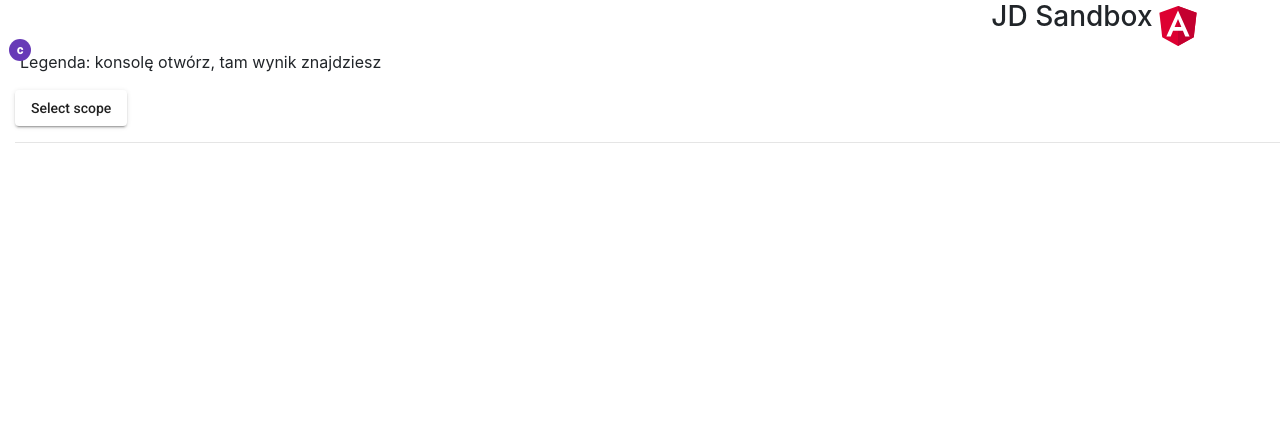
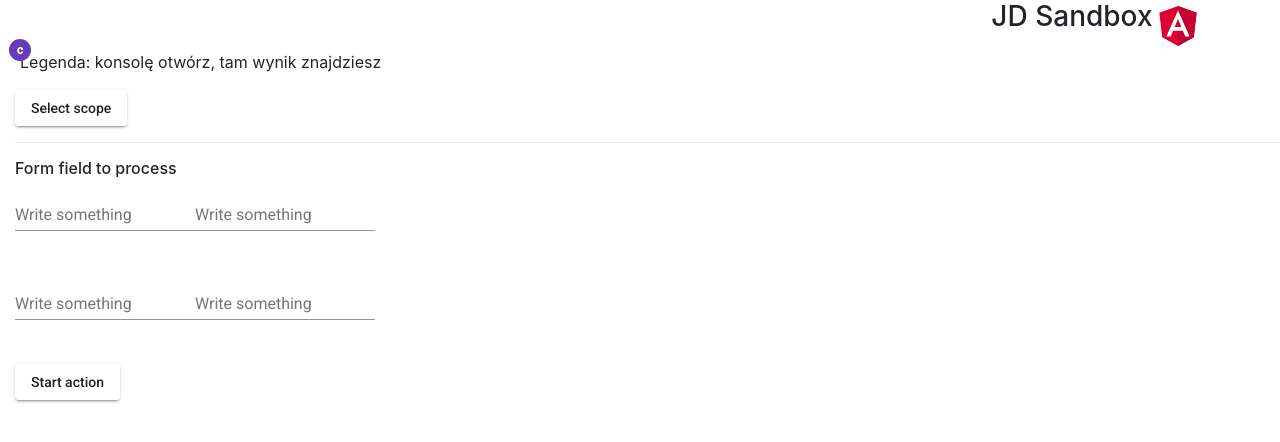
Before and after one commit to ptomczy/JD, an Angular app in the folder jd/: page /forms in a window 1280 px wide. Before the commit this address led to /. Shown: the top 442 px of the page. Built offline with nearby package versions, Linux system fonts and the light colour scheme.

Commit message:
20190927_EOD

```diff
--- a/jd/src/app/app-routing.module.ts
+++ b/jd/src/app/app-routing.module.ts
@@ -20,7 +20,8 @@ const routes: Routes = [
   {path: 'pipes', loadChildren: () => import('src/angular-pipe/angular-pipe.module').then(m => m.AngularPipeModule)},
   {path: 'providers', loadChildren: () => import('src/providers/providers.module').then(m => m.ProvidersModule)},
   {path: 'viewContentChild', loadChildren: () => import('src/viewContentChild/vcc.module').then(m => m.VCCModule)},
-  {path: 'angularAnimations', loadChildren: () => import('src/animations/animations.module').then(m => m.AnimationsModule)}
+  {path: 'angularAnimations', loadChildren: () => import('src/animations/animations.module').then(m => m.AnimationsModule)},
+  {path: 'forms', loadChildren: () => import('src/forms/forms.module').then(m => m.RealFormsModule)}
 ];
 
 @NgModule({
--- /dev/null
+++ b/jd/src/forms/pages/forms.html
@@ -0,0 +1,38 @@
+<h6>Form field to process</h6>
+<div [formGroup]="myForm" style="">
+    <mat-form-field>
+        <input
+            formControlName="inputOne"
+            matInput
+            placeholder="Write something"
+            (keyup.enter)="acceptIncomintText()"
+            >
+    </mat-form-field>
+    <mat-form-field>
+        <input
+            formControlName="inputTwo"
+            matInput
+            placeholder="Write something"
+            (keyup.enter)="acceptIncomintText()"
+            >
+    </mat-form-field>
+</div>
+<br>
+<div [formGroup]="myOtherForm">
+    <mat-form-field>
+        <input
+            formControlName="inputThree"
+            matInput
+            placeholder="Write something"
+        >
+    </mat-form-field>
+    <mat-form-field>
+        <input
+            formControlName="inputFour"
+            matInput
+            placeholder="Write something"
+        >
+    </mat-form-field>
+</div>
+<br>
+<button mat-raised-button (click)="buttonClicked()">Start action</button>
--- /dev/null
+++ b/jd/src/forms/pages/forms.ts
@@ -0,0 +1,43 @@
+import { Component, OnInit } from "@angular/core";
+import { FormGroup, FormControl, Validators, FormBuilder } from '@angular/forms';
+
+@Component({
+    selector: 'forms-page>',
+    templateUrl: 'forms.html'
+})
+export class FormsPage implements OnInit{
+
+    constructor(private fb: FormBuilder){
+
+    }
+
+    private myForm: FormGroup;
+    private myOtherForm;
+
+    ngOnInit(){
+        this.myForm = new FormGroup({
+            inputOne: new FormControl('', Validators.minLength(5)),
+            inputTwo: new FormControl('', Validators.minLength(3))
+        });
+        this.myOtherForm = this.fb.group({
+            inputThree: [''],
+            inputFour: ['']
+        })
+    }
+
+    updateAfterKeyRelease(){
+        this.myForm.updateValueAndValidity();
+    }
+
+    acceptIncomintText(){
+        this.buttonClicked();
+    }
+
+    buttonClicked(){
+        console.log("Form control one value: ", this.myForm.controls['inputOne'].value);
+        console.log("Form control two value: ", this.myForm.controls['inputTwo'].value);
+        console.log("Form control three value: ", this.myOtherForm.value.inputThree);
+        console.log("Form control four value: ", this.myOtherForm.value.inputFour);
+    }
+
+}
--- a/jd/src/home/components/button-menu-zwei/button-menu-zwei.ts
+++ b/jd/src/home/components/button-menu-zwei/button-menu-zwei.ts
@@ -48,7 +48,8 @@ const MILESTONES: Array<Imilestone> = [
     {name: 'Typescript poziom średni', sub: 'Angular', presub: 'Obsługa routingu', adr: 'abstract'},
     {name: 'Typescript poziom średni', sub: 'Ionic', presub: 'Użycie komponentów Ionica', adr: 'abstract'},
     {name: 'Typescript poziom średni', sub: 'Others', presub: 'Użycie viewChild i contentChild', adr: 'viewContentChild'},
-    {name: 'Typescript poziom średni', sub: 'Others', presub: 'Animations', adr: 'angularAnimations'}
+    {name: 'Typescript poziom średni', sub: 'Others', presub: 'Animations', adr: 'angularAnimations'},
+    {name: 'Typescript poziom średni', sub: 'Others', presub: 'Formularze', adr: 'forms'}
 ]
 
 @Component({
```
Also changed, not shown: jd/src/forms/forms-routing.module.ts (added, +14 -0 lines), jd/src/forms/forms.module.ts (added, +14 -0 lines).
